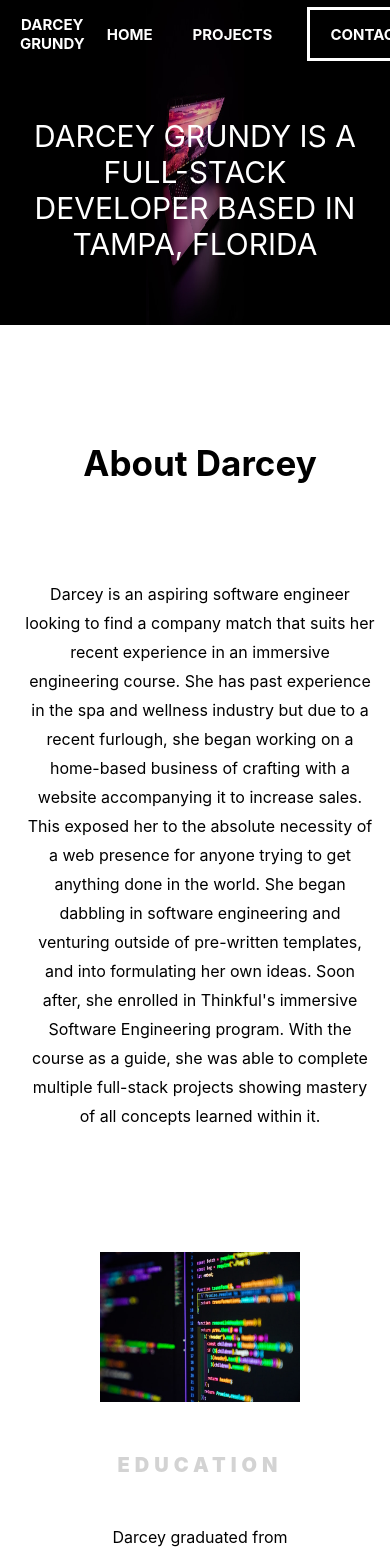
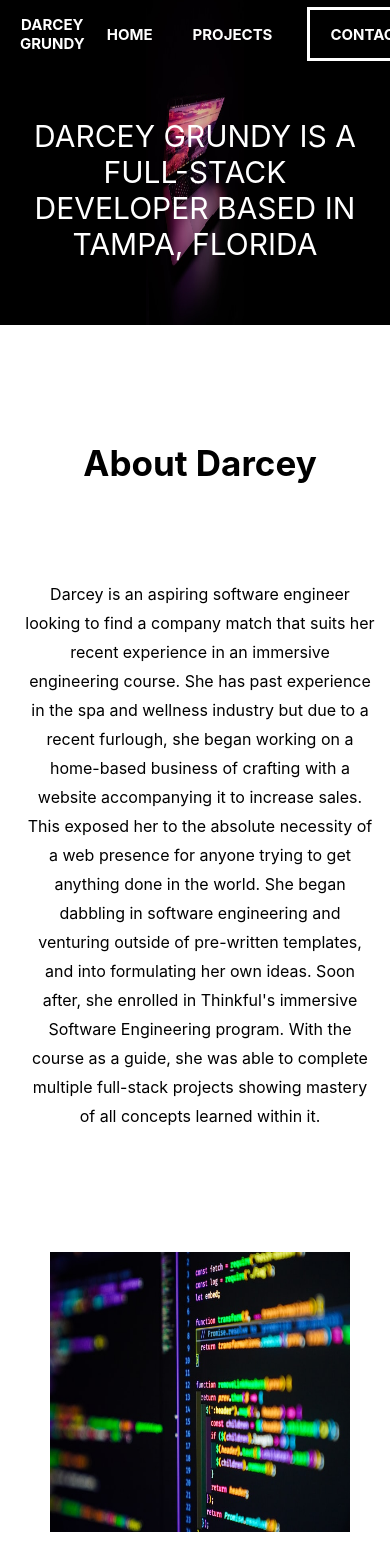
Before and after one commit to grundydarcey/UpdatedDevPortfolio, a React (Create React App) app: page / in a window 390 px wide. Shown: the top 1557 px of the page. Built offline with nearby package versions, Linux system fonts and the light colour scheme.

Commit message:
panel img

```diff
--- a/src/FirstPanel/firstpanel.css
+++ b/src/FirstPanel/firstpanel.css
@@ -47,7 +47,7 @@
   }
 
   .vscode {
-    width: 200px;
-    height: 150px;
+    width: 300px;
+    height: 280px;
   }
 }
--- a/src/Footer/footer.js
+++ b/src/Footer/footer.js
@@ -1,6 +1,5 @@
 import React from 'react';
 import './footer.css';
-//import Links from '../Links/links';
 
 export default function Footer() {
   return (
--- a/src/secondPanel/secondpanel.css
+++ b/src/secondPanel/secondpanel.css
@@ -25,7 +25,11 @@
 @media all and (min-width: 100px) and (max-width: 800px) {
   .secondpanel {
     width: 400px;
+  }
 
+  .textbook {
+    width: 300px;
+    height: 280px;
   }
 
   .text {
```
